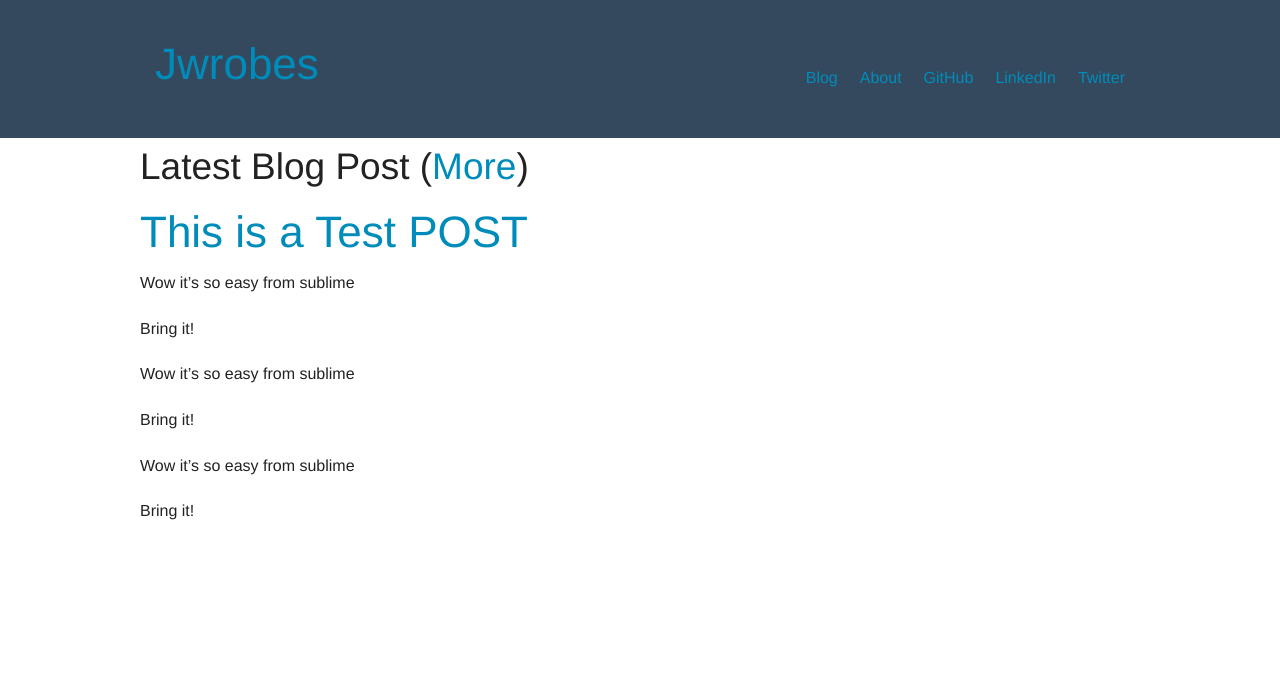
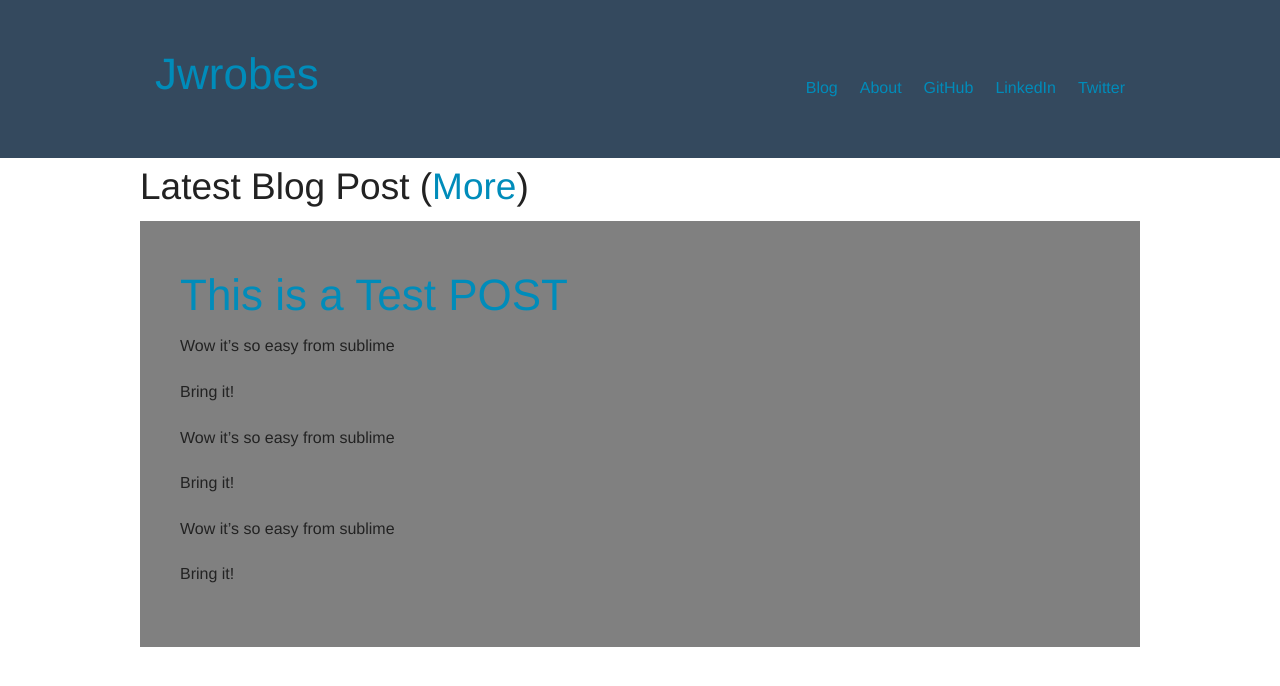
Before and after one commit to jwrobes/jwrobes.github.io, a Jekyll site: the page built from index.html, in a window 1280 px wide. Shown: the top 686 px of the page. Built offline with Jekyll 4.4.1, drawn with Linux system fonts in a browser that asks for light colours; nearby versions of some CDN libraries; library files that are not in the unit come from our copies.

Commit message:
Added styling and new padding to post and header

```diff
--- a/assets/css/master.css
+++ b/assets/css/master.css
@@ -1,3 +1,24 @@
+
+ /* min-width 1025px and max-width 1440px, use when QAing large screen-only issues */
+
+body {
+	background: #34495e;
+}
+
+
+header {
+	background: #34495e;
+	padding: 40px;
+}
+
+#id {
+	background: white;
+}
+
+.post {
+	padding: 40px;
+	background: gray;
+}
 
 @media only screen and (min-width: 64.063em) and (max-width: 90em) {
 
@@ -6,21 +27,7 @@
 	padding-top: 35px;
 }
 
-	} /* min-width 1025px and max-width 1440px, use when QAing large screen-only issues */
-
-body {
-	background: #34495e;
-}
-
-
-header {
-	background: #34495e;
-	padding: 30px;
-}
-
-#id {
-	background: white;
-}
+	}
 
 /*body {
 	font-family: sans-serif;
```
